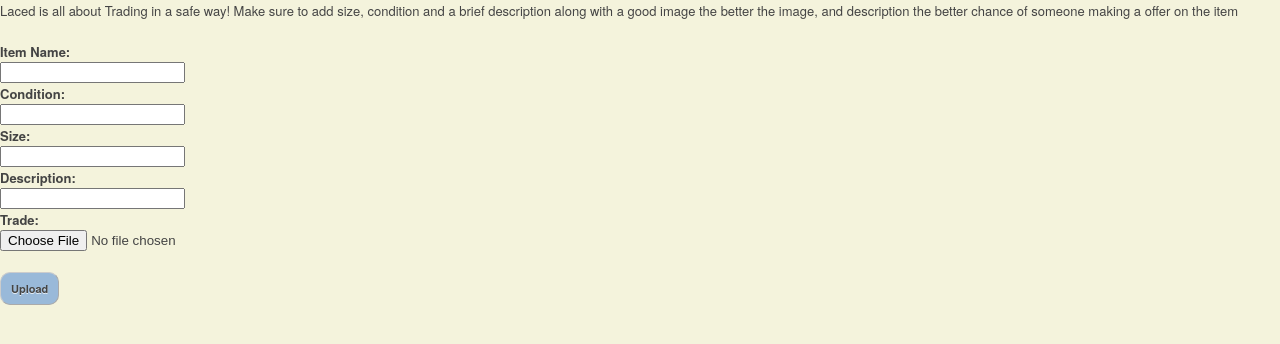
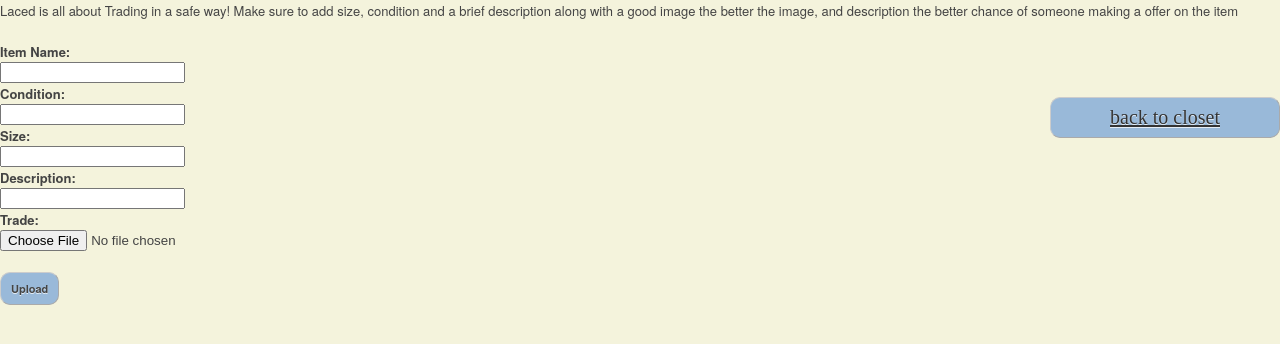
Before and after one commit to LyteiaHF1/Laced, a Flask app: page /tradeupload in a window 1280 px wide. Shown: the part 125-469 px from the top of the page. Run offline with Flask 2, Linux system fonts and the light colour scheme.

Commit message:
back to closet button
added button to trade upload form so user can get off page for any
reason --- no style

```diff
--- a/Laced/templates/tradeuplaodform.html
+++ b/Laced/templates/tradeuplaodform.html
@@ -23,6 +23,6 @@
 
         <button>Upload</button>
 	</form>
-
+ <button class='trades'><a href="{{ url_for('closet') }}">back to closet</a></button>
     </body>
 </html>
```
